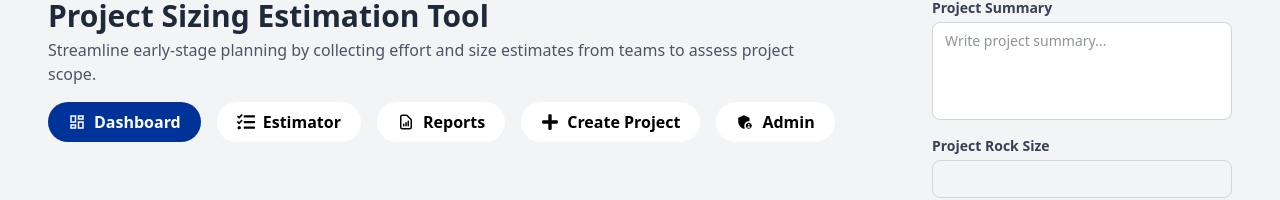
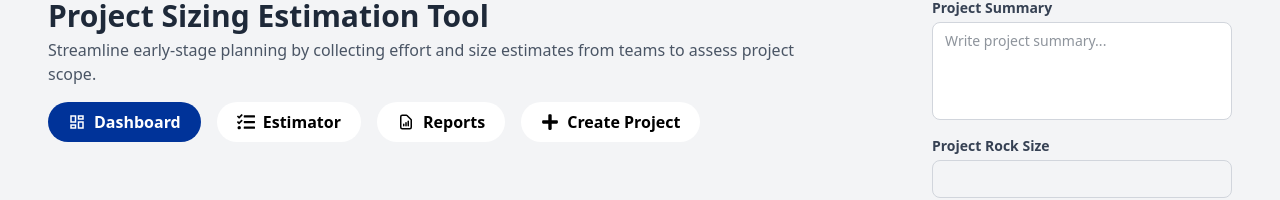
Before and after one commit to Abdullah-Bashir/Project-estimation-tool-frontend, a Next.js app: page / in a window 1280 px wide. Shown: the part 102-302 px from the top of the page. Built offline with nearby package versions, Linux system fonts and the light colour scheme; no server answers.

Commit message:
i am commiting

```diff
--- a/src/app/page.js
+++ b/src/app/page.js
@@ -177,11 +177,6 @@ export default function Home() {
     setProjectName(newProject.title);
     window.location.reload();
   };
-
-  const handleAdmin = () => {
-    router.push("/admin")
-  }
-
   const renderContent = () => {
     switch (activeTab) {
       case "dashboard": return <Dashboard />;
@@ -305,7 +300,7 @@ export default function Home() {
             <TabButton icon={<FaTasks />} label="Estimator" isActive={activeTab === "tasks"} onClick={() => setActiveTab("tasks")} />
             <TabButton icon={<HiOutlineDocumentReport />} label="Reports" isActive={activeTab === "reports"} onClick={() => setActiveTab("reports")} />
             <TabButton icon={<FaPlus />} label="Create Project" isActive={false} onClick={handleCreateProject} />
-            <TabButton icon={<MdAdminPanelSettings />} label="Admin" isActive={false} onClick={handleAdmin} />
+
           </div>
         </div>
 
```
